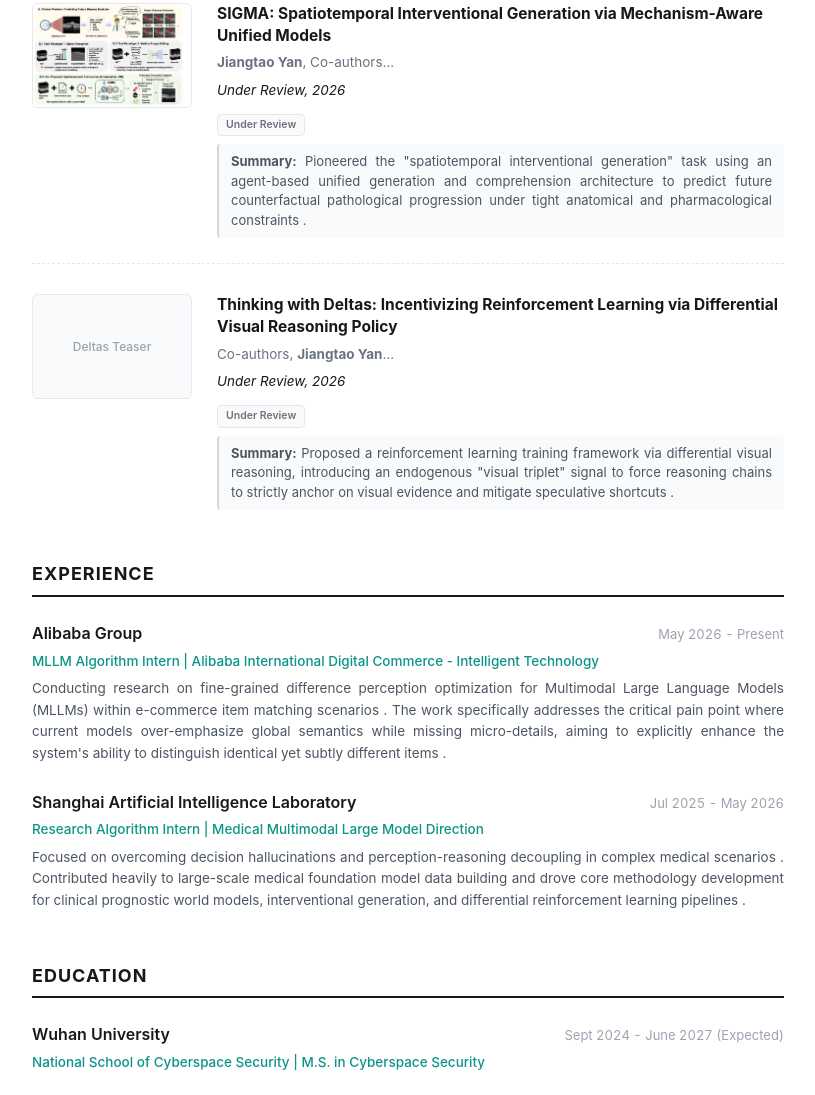
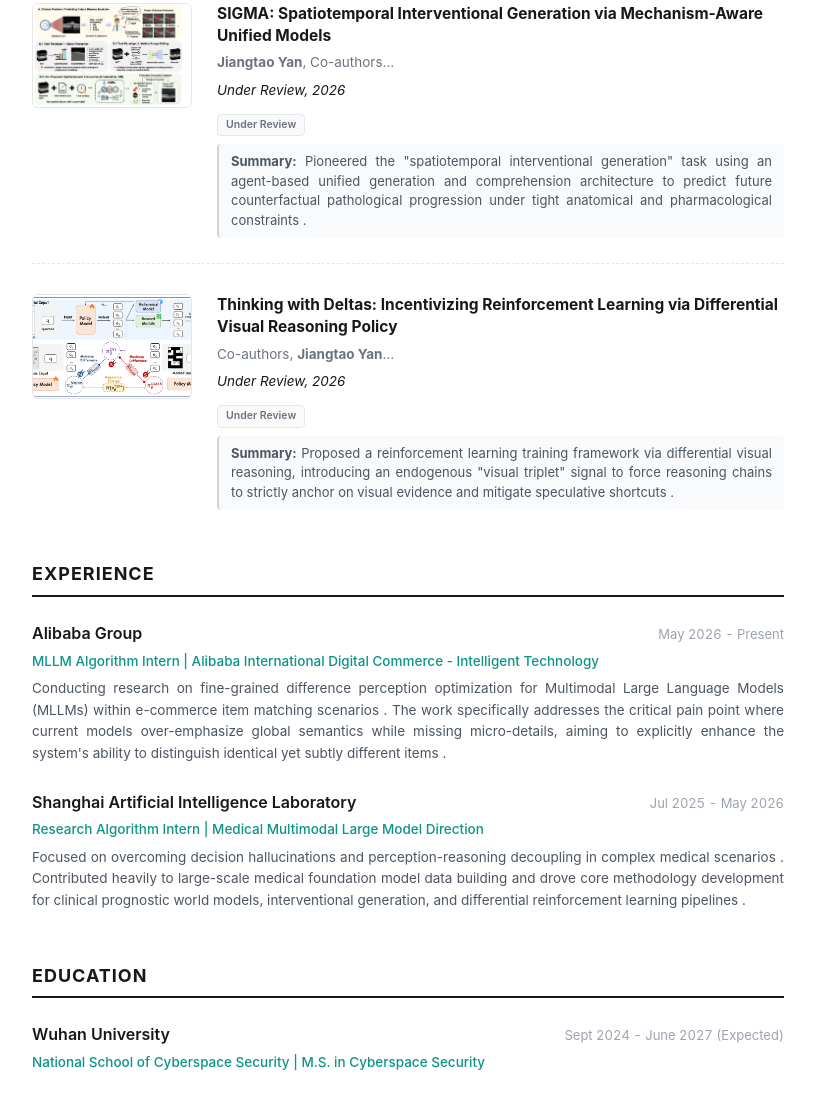
Before and after one commit to JiangtaoYan2002/JiangtaoYan2002.github.io, a plain HTML site: page index.html in a window 1280 px wide. Shown: the part 1251-2346 px from the top of the page, without its empty margins (232-1047 px from the left). Drawn offline with Linux system fonts and the light colour scheme.

Commit message:
Update index.html

```diff
--- a/index.html
+++ b/index.html
@@ -372,7 +372,7 @@
                 <!-- Paper 3 -->
                 <div class="pub-item">
                     <div class="pub-img-box">
-                        <span>Deltas Teaser</span>
+                        <img src="deltas.jpg" alt="ORBIT Teaser">
                     </div>
                     <div class="pub-info">
                         <div class="pub-title">Thinking with Deltas: Incentivizing Reinforcement Learning via Differential Visual Reasoning Policy</div>
```
